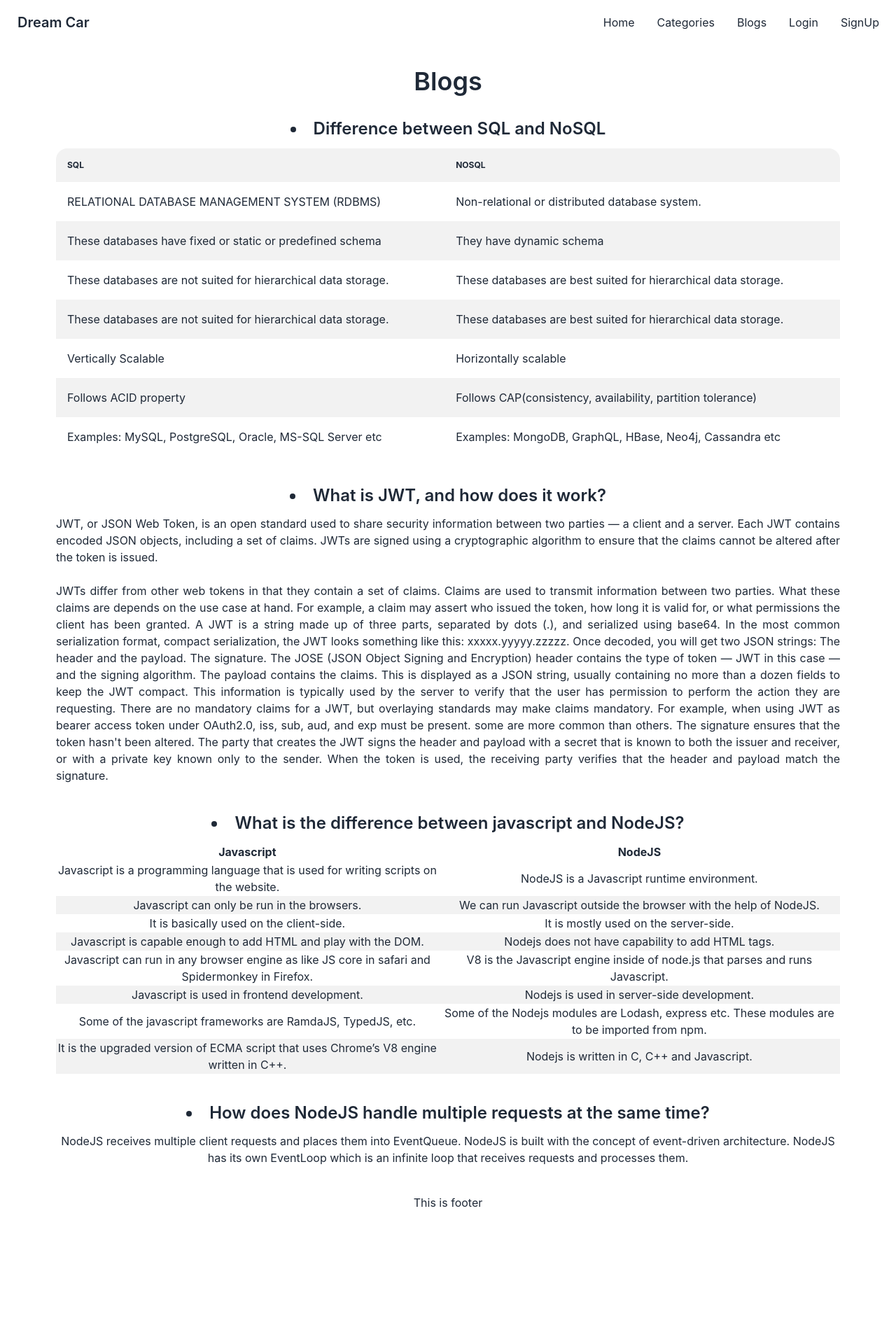
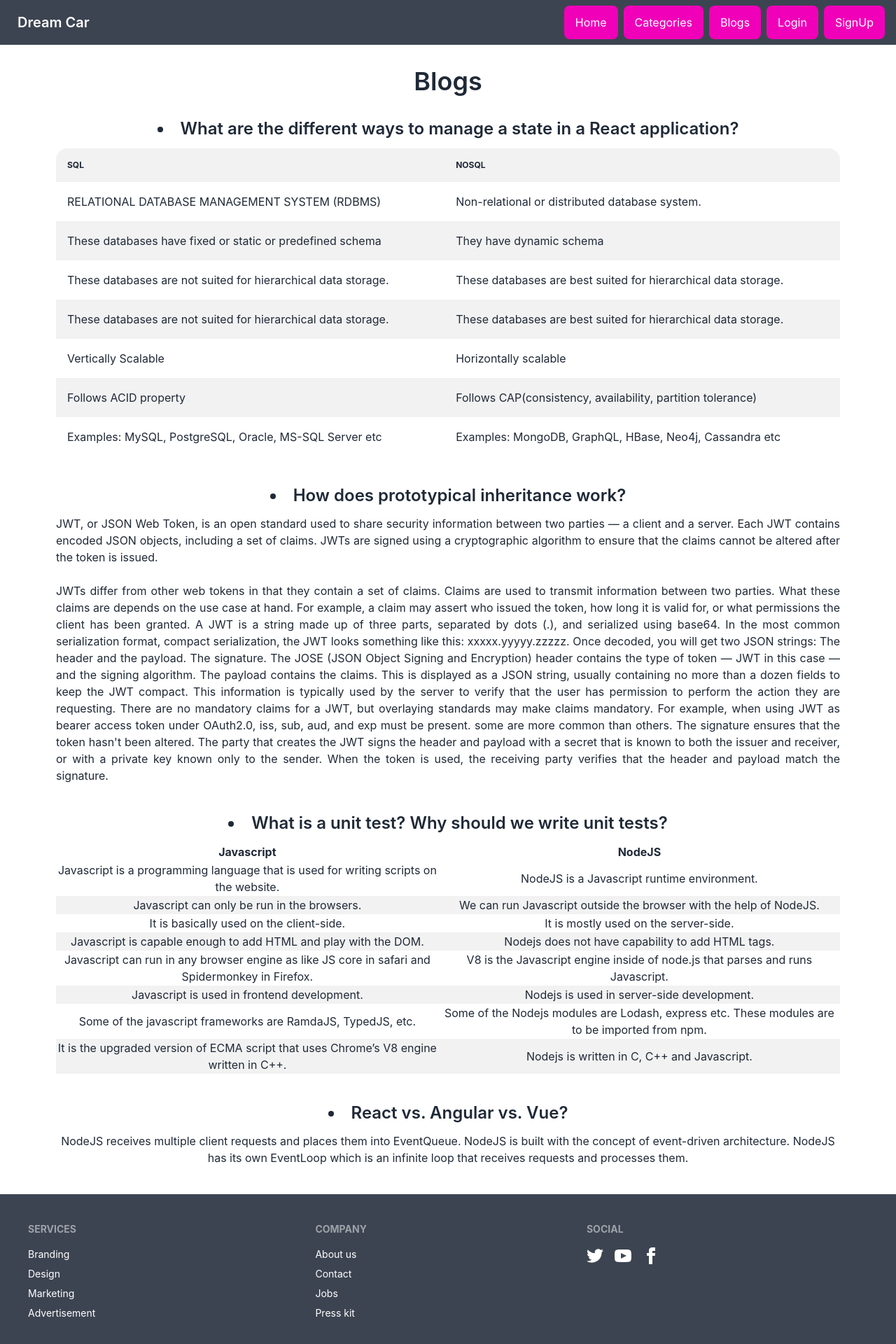
Before and after one commit to developermamoon/Second_hand_shop_client_side, a React (Create React App) app: page /blogs in a window 1280 px wide. Shown: the top 1920 px of the page at 70% size. Before the commit the page ends 1730 px from the top, so only its background shows below. Built offline with nearby package versions, Linux system fonts and the light colour scheme; no server answers.

Commit message:
footer done

```diff
--- a/src/Pages/Blogs/Blogs.js
+++ b/src/Pages/Blogs/Blogs.js
@@ -8,7 +8,7 @@ const Blogs = () => {
             <div className='mx-20'>
 
                 <div className='mb-10'>
-                    <li className='text-2xl font-semibold my-3'>Difference between SQL and NoSQL</li>
+                    <li className='text-2xl font-semibold my-3'>What are the different ways to manage a state in a React application?</li>
                     <div className="overflow-x-auto">
                         <table className="table table-zebra w-full">
 
@@ -58,7 +58,7 @@ const Blogs = () => {
 
 
                 <div className="mb-10">
-                    <li className='text-2xl font-semibold my-3'>What is JWT, and how does it work?</li>
+                    <li className='text-2xl font-semibold my-3'>How does prototypical inheritance work?</li>
                     <p className='text-justify'>
                         JWT, or JSON Web Token, is an open standard used to share security information between two parties — a client and a server. Each JWT contains encoded JSON objects, including a set of claims. JWTs are signed using a cryptographic algorithm to ensure that the claims cannot be altered after the token is issued. <br /> <br />
 
@@ -82,7 +82,7 @@ const Blogs = () => {
 
 
                 <div className="mb-10">
-                    <li className='text-2xl font-semibold my-3'>What is the difference between javascript and NodeJS?</li>
+                    <li className='text-2xl font-semibold my-3'>What is a unit test? Why should we write unit tests?</li>
                     <div className="">
                         <table className="table-zebra">
 
@@ -135,7 +135,7 @@ const Blogs = () => {
 
 
                 <div className="mb-10">
-                    <li className='text-2xl font-semibold my-3'>How does NodeJS handle multiple requests at the same time?</li>
+                    <li className='text-2xl font-semibold my-3'>React vs. Angular vs. Vue?</li>
                     <p>
                         NodeJS receives multiple client requests and places them into EventQueue. NodeJS is built with the concept of event-driven architecture. NodeJS has its own EventLoop which is an infinite loop that receives requests and processes them.
                     </p>
--- a/src/Pages/Shared/Footer/Footer.js
+++ b/src/Pages/Shared/Footer/Footer.js
@@ -1,9 +1,40 @@
 import React from 'react';
+import { Link } from 'react-router-dom';
 
 const Footer = () => {
     return (
-        <div>
-            <h1>This is footer</h1>
+        <div className='bg-primary text-white'>
+            <footer className="footer p-10 bg-neutral text-white">
+                <div>
+                    <span className="footer-title">Services</span>
+                    <Link className="link link-hover">Branding</Link>
+                    <Link className="link link-hover">Design</Link>
+                    <Link className="link link-hover">Marketing</Link>
+                    <Link className="link link-hover">Advertisement</Link>
+                </div>
+                <div>
+                    <span className="footer-title">Company</span>
+                    <Link className="link link-hover">About us</Link>
+                    <Link className="link link-hover">Contact</Link>
+                    <Link className="link link-hover">Jobs</Link>
+                    <Link className="link link-hover">Press kit</Link>
+                </div>
+                <div>
+                    <span className="footer-title">Social</span>
+                    <div className="grid grid-flow-col gap-4">
+                        <Link><svg xmlns="http://www.w3.org/2000/svg" width="24" height="24" viewBox="0 0 24 24" className="fill-current"><path d="M24 4.557c-.883.392-1.832.656-2.828.775 1.017-.609 1.798-1.574 2.165-2.724-.951.564-2.005.974-3.127 1.195-.897-.957-2.178-1.555-3.594-1.555-3.179 0-5.515 2.966-4.797 6.045-4.091-.205-7.719-2.165-10.148-5.144-1.29 2.213-.669 5.108 1.523 6.574-.806-.026-1.566-.247-2.229-.616-.054 2.281 1.581 4.415 3.949 4.89-.693.188-1.452.232-2.224.084.626 1.956 2.444 3.379 4.6 3.419-2.07 1.623-4.678 2.348-7.29 2.04 2.179 1.397 4.768 2.212 7.548 2.212 9.142 0 14.307-7.721 13.995-14.646.962-.695 1.797-1.562 2.457-2.549z"></path></svg></Link>
+                        <Link><svg xmlns="http://www.w3.org/2000/svg" width="24" height="24" viewBox="0 0 24 24" className="fill-current"><path d="M19.615 3.184c-3.604-.246-11.631-.245-15.23 0-3.897.266-4.356 2.62-4.385 8.816.029 6.185.484 8.549 4.385 8.816 3.6.245 11.626.246 15.23 0 3.897-.266 4.356-2.62 4.385-8.816-.029-6.185-.484-8.549-4.385-8.816zm-10.615 12.816v-8l8 3.993-8 4.007z"></path></svg></Link>
+                        <Link><svg xmlns="http://www.w3.org/2000/svg" width="24" height="24" viewBox="0 0 24 24" className="fill-current"><path d="M9 8h-3v4h3v12h5v-12h3.642l.358-4h-4v-1.667c0-.955.192-1.333 1.115-1.333h2.885v-5h-3.808c-3.596 0-5.192 1.583-5.192 4.615v3.385z"></path></svg></Link>
+                    </div>
+                </div>
+            </footer>
+
+
+            <footer className="footer footer-center p-4 bg-black text-white">
+                <div>
+                    <p>Copyright © 2022 - All right reserved by Dream Car</p>
+                </div>
+            </footer>
         </div>
     );
 };
--- a/src/Pages/Shared/Header/Header.js
+++ b/src/Pages/Shared/Header/Header.js
@@ -16,11 +16,11 @@ const Header = () => {
 
     return (
         <div>
-            <div className="navbar bg-base-100">
+            <div className="navbar bg-neutral">
                 <div className="navbar-start">
 
                     <div className="dropdown">
-                        <label tabIndex={0} className="btn btn-ghost lg:hidden">
+                        <label tabIndex={0} className="btn btn-primary lg:hidden">
                             <svg xmlns="http://www.w3.org/2000/svg" className="h-5 w-5" fill="none" viewBox="0 0 24 24" stroke="currentColor"><path strokeLinecap="round" strokeLinejoin="round" strokeWidth="2" d="M4 6h16M4 12h8m-8 6h16" /></svg>
                         </label>
                         <ul tabIndex={0} className="menu menu-compact dropdown-content mt-3 p-2 shadow bg-base-100 rounded-box w-52">
@@ -46,25 +46,25 @@ const Header = () => {
                     </div>
 
                     {/* company name and logo -------------------- */}
-                    <Link to='/' className="btn btn-ghost normal-case text-xl">Dream Car</Link>
+                    <Link to='/' className="btn btn-ghost text-white normal-case text-xl">Dream Car</Link>
                 </div>
 
 
                 <div className="navbar-end hidden lg:flex">
                     <ul className="menu menu-horizontal p-0">
-                        <li><Link to= '/'>Home</Link></li>
-                        <li><Link to= '/categories'>Categories</Link></li>
-                        <li><Link to= '/blogs'>Blogs</Link></li>
+                        <li className='bg-secondary text-white rounded-lg mr-2'><Link to= '/'>Home</Link></li>
+                        <li className='bg-secondary text-white rounded-lg mr-2'><Link to= '/categories'>Categories</Link></li>
+                        <li className='bg-secondary text-white rounded-lg mr-2'><Link to= '/blogs'>Blogs</Link></li>
 
                         {user?.uid ?
                             <>
-                                <li><Link to='/dashboard'>DashBoard</Link></li>
-                                <li><Link onClick={handleLogout} to='/'>Logout</Link></li>
+                                <li className='bg-secondary text-white rounded-lg mr-2'><Link to='/dashboard'>DashBoard</Link></li>
+                                <li className='bg-secondary text-white rounded-lg mr-2'><Link onClick={handleLogout} to='/'>Logout</Link></li>
                             </>
                             :
                             <>
-                                <li><Link to='/login'>Login</Link></li>
-                                <li><Link to='/signup'>SignUp</Link></li>
+                                <li className='bg-secondary text-white rounded-lg mr-2'><Link to='/login'>Login</Link></li>
+                                <li className='bg-secondary text-white rounded-lg mr-2'><Link to='/signup'>SignUp</Link></li>
                             </>
                         }
 
--- a/tailwind.config.js
+++ b/tailwind.config.js
@@ -3,6 +3,7 @@ module.exports = {
   content: [
     "./src/**/*.{js,jsx,ts,tsx}",
   ],
+
   theme: {
     extend: {},
   },
```
